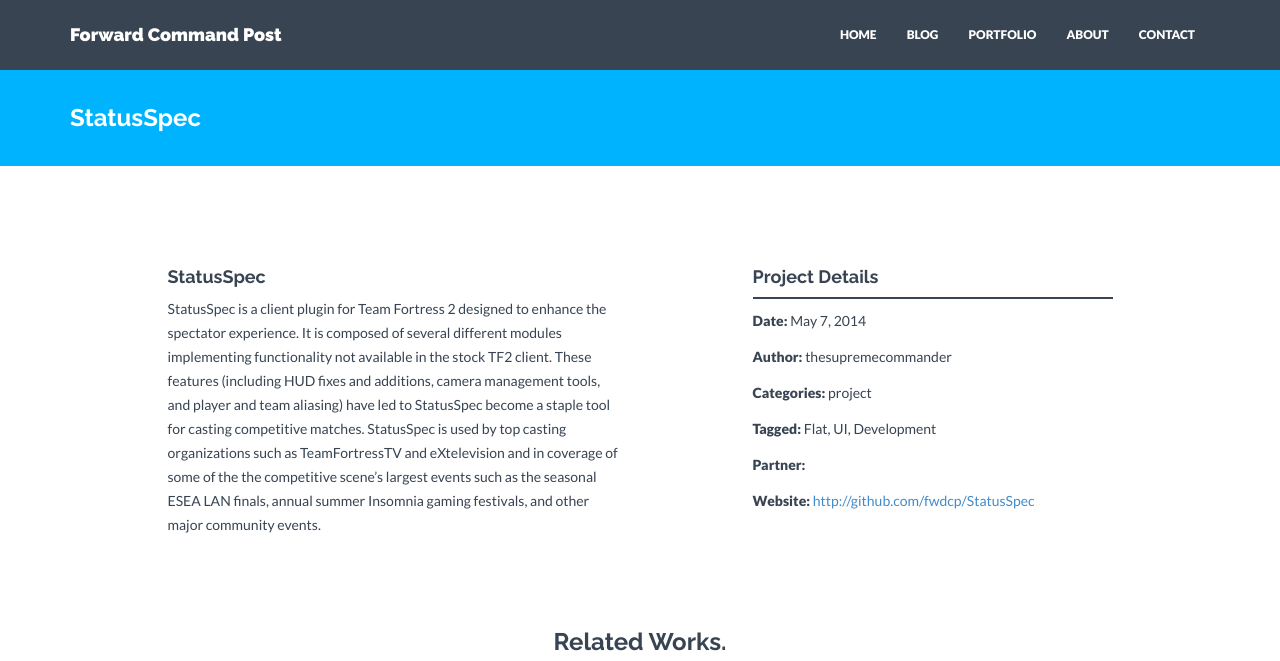
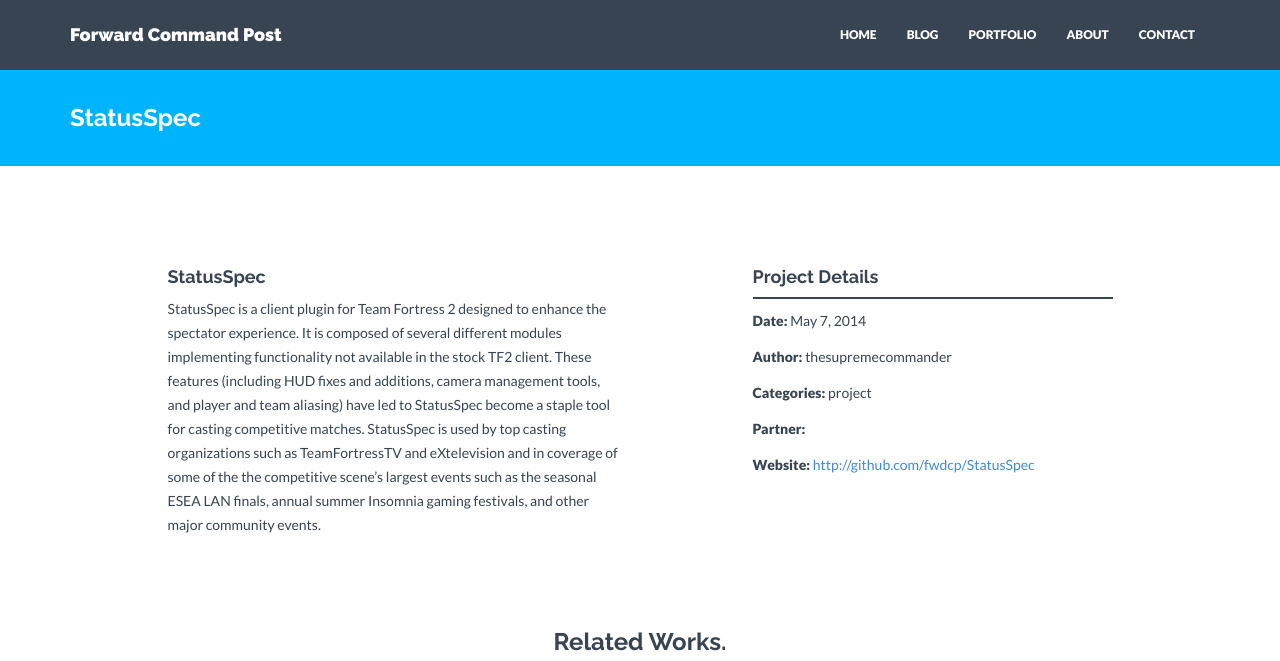
Before and after one commit to fwdcp/fwdcp.github.io, a Jekyll site: the page built from _posts/project/2014-05-07-statusspec.markdown, in a window 1280 px wide and 1203 px high, cut to the strip 0-661 px from the top of the window. Built offline with Jekyll 4.4.1, drawn with Linux system fonts in a browser that asks for light colours; nearby versions of some CDN libraries.

Commit message:
Remove tags.

```diff
--- a/_layouts/project.html
+++ b/_layouts/project.html
@@ -22,7 +22,6 @@
             <p><b>Date:</b> {{ page.date | date: "%b %-d, %Y" }}</p>
             <p><b>Author:</b> {{ page.author }}</p>
             <p><b>Categories:</b> {{ page.categories }}</p>
-            <p><b>Tagged:</b> Flat, UI, Development</p>
             <p><b>Partner:</b> {{ page.partner }}</p>
             <p><b>Website:</b> <a href="{{ page.website }}">{{ page.website }}</a></p>
         </div>
```
